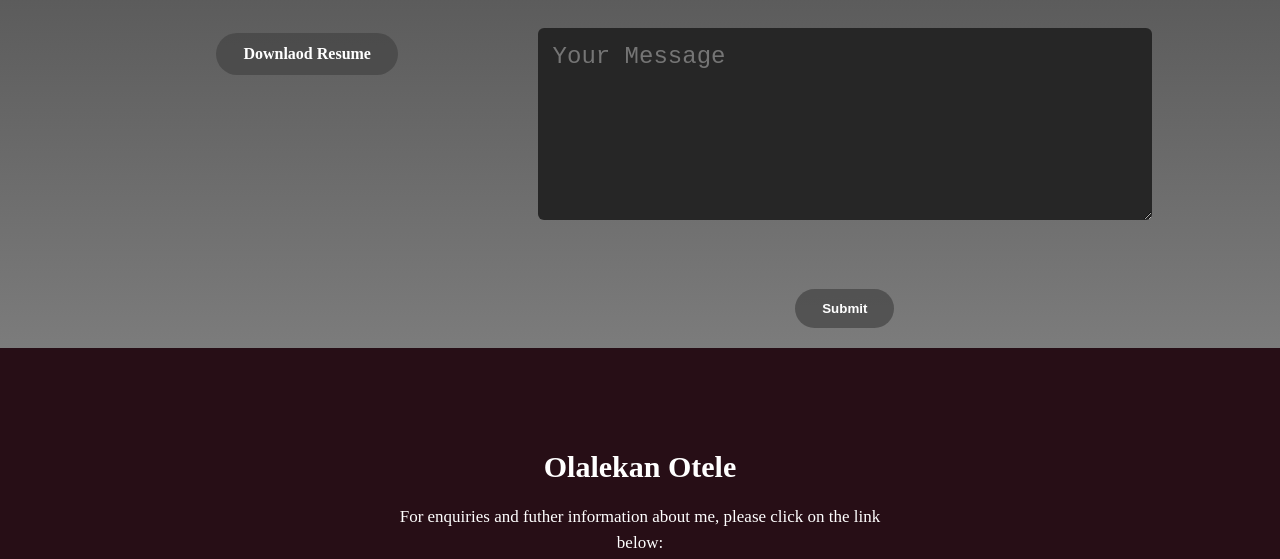
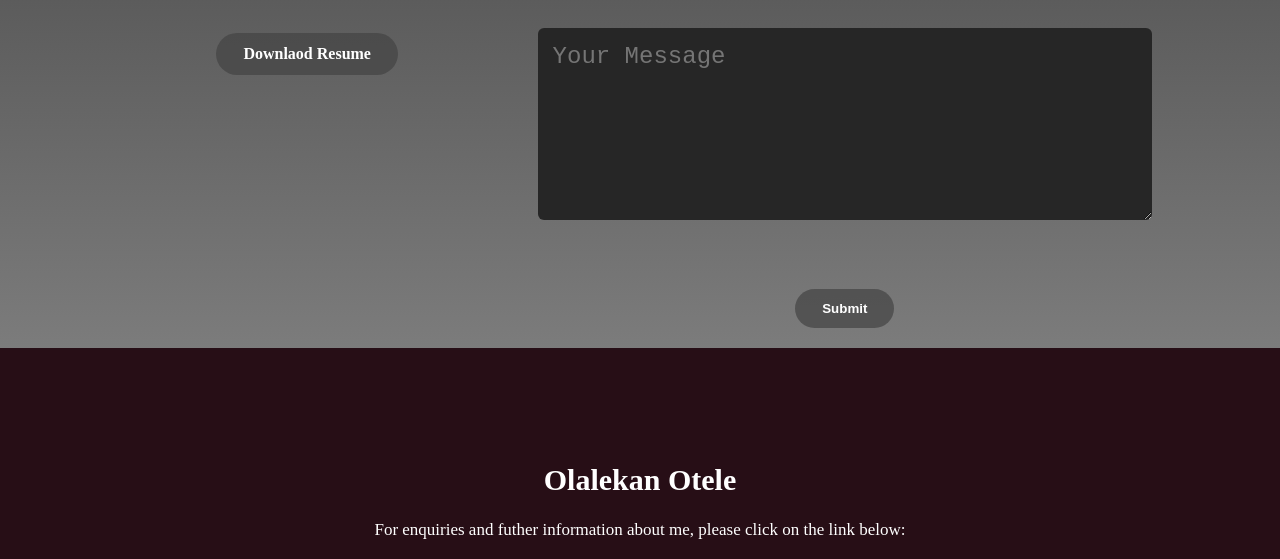
Before and after one commit to iOtele/git-MyPortfolio, a plain HTML site: page mywork.html in a window 1280 px wide. Shown: the part 1380-1939 px from the top of the page. Drawn offline with Linux system fonts and the light colour scheme.

Commit message:
Adjusted the width

```diff
--- a/Css/index.css
+++ b/Css/index.css
@@ -478,7 +478,7 @@ footer p:nth-child(1) {
 footer p:nth-child(2) {
   color: white;
   font-size: 17px;
-  width: 500px;
+  width: 100%;
   text-align: center;
   line-height: 26px;
 }
```
Also changed, not shown: index.html (+0 -4 lines).
